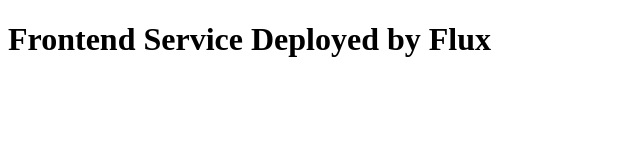
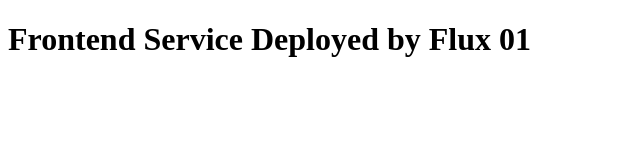
Before and after one commit to jeffersonsysage/aks-flux-lab1122, a plain HTML site: page frontend/index.html in a window 1280 px wide. Shown: the full height of the page, 0-640 px from the left. Drawn offline with Linux system fonts and the light colour scheme.

Commit message:
modify index.html

```diff
--- a/frontend/index.html
+++ b/frontend/index.html
@@ -4,6 +4,6 @@
     <title>Frontend</title>
 </head>
 <body>
-    <h1>Frontend Service Deployed by Flux</h1>
+    <h1>Frontend Service Deployed by Flux 01 </h1>
 </body>
 </html>
```
